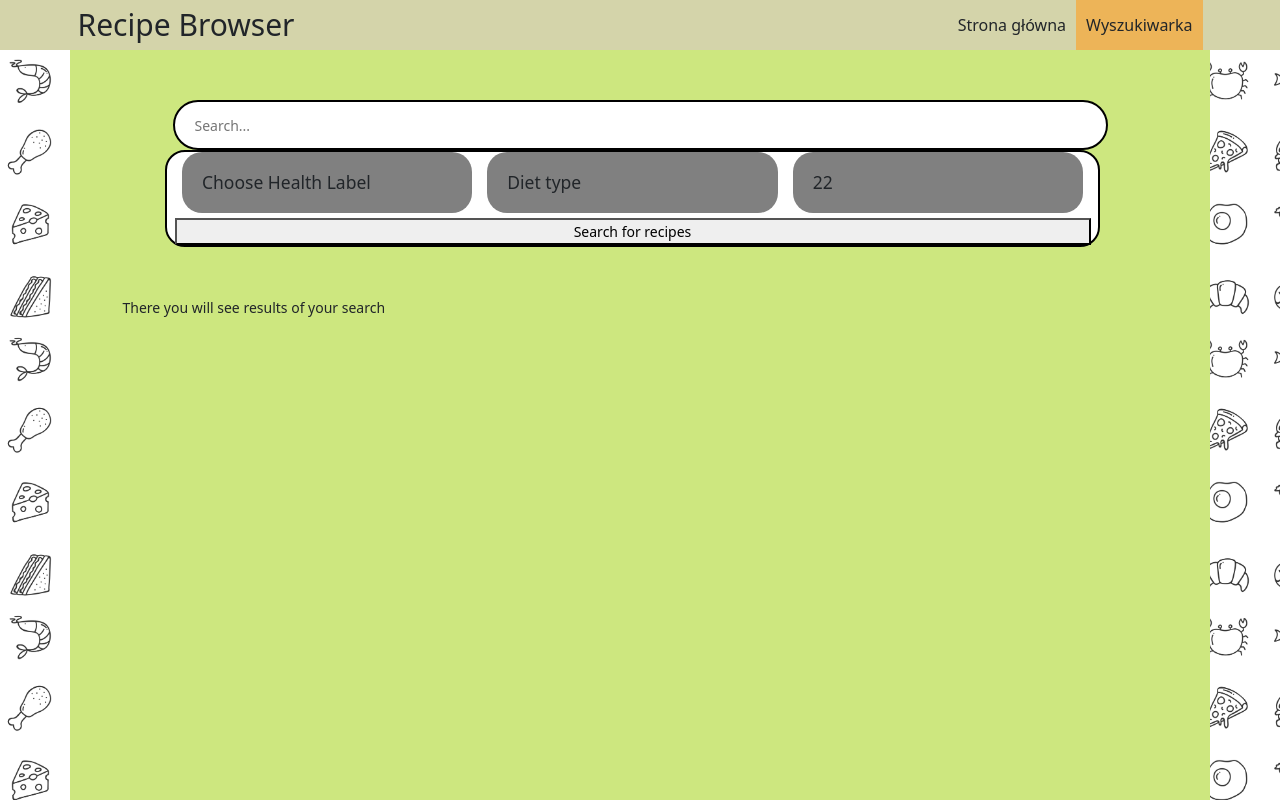
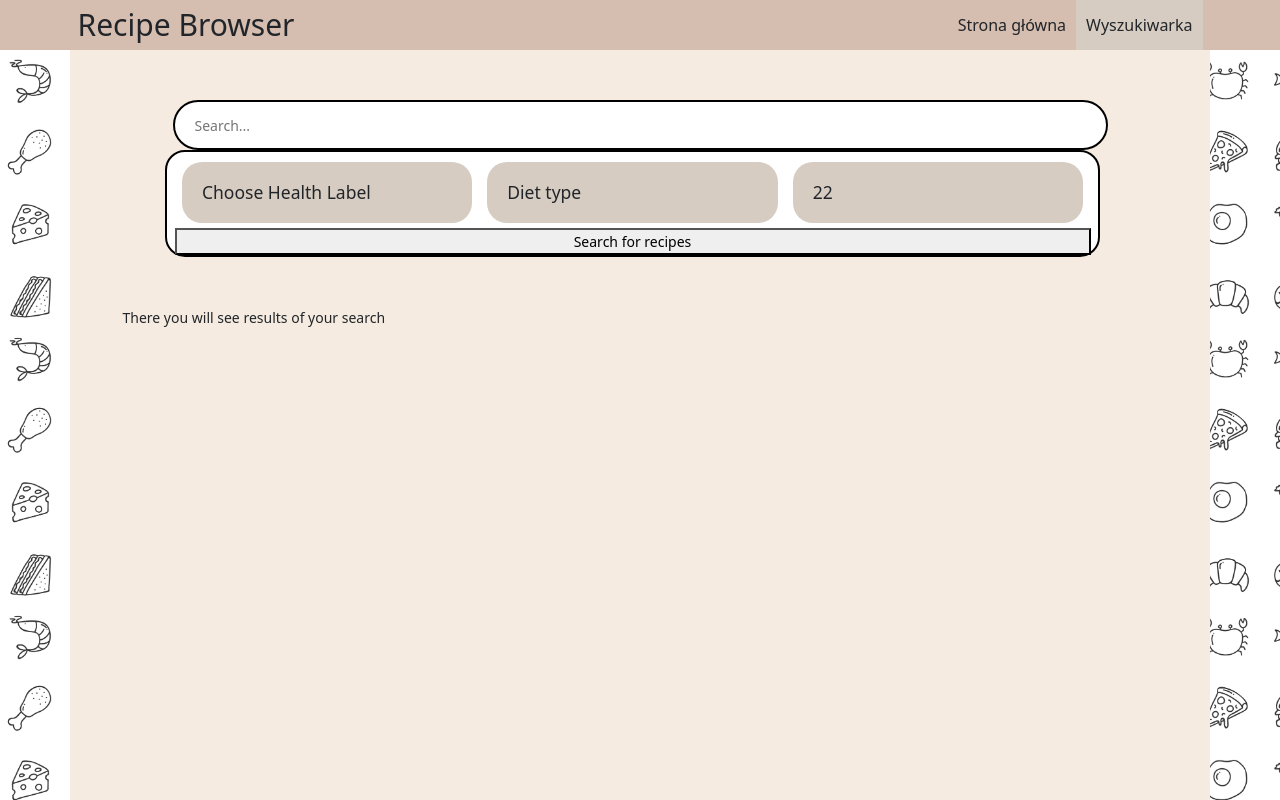
Before and after one commit to Wyso98/food_recipes_app, a React (Vite) app: page /#/searchForRecipe in a window 1280 px wide. Built offline with nearby package versions, Linux system fonts and the light colour scheme.

Commit message:
I made some style fixes. I had to go back in this project because of API errors - I couldnt fix it so i go back.

```diff
--- a/src/scss/elements/_form.scss
+++ b/src/scss/elements/_form.scss
@@ -18,16 +18,18 @@
     background-color: white;
     border-radius: 2rem;
     border: 2px solid black;
+    padding-top: 1rem;
     .search_form-box-element{
       position: relative;
       .search_form-heading{
-        background-color: grey;
+        background-color: colors.$bg-formButton;
         border-radius: 2rem;
         padding: 2rem;
       }
-      .search_form-listOfCheckboxes{
+      .search_form-listOfCheckboxes, .search_form-listOfRadios{
         width: 100%;
         position: absolute;
+        z-index: 1;
         top: 7rem;
         left: 1px;
         background-color: lightgrey;
@@ -35,5 +37,11 @@
         padding: 1rem;
       }
     }
+    .search_form-submitButton{
+      background-color: colors.$bg-searchFormButton;
+      height: 5rem;
+      border-radius: 2rem;
+      margin-bottom: 1rem;
+    }
   }
 }
--- a/src/scss/elements/_recipeElement.scss
+++ b/src/scss/elements/_recipeElement.scss
@@ -1,7 +1,7 @@
 @use "../settings/colors";
 
 .recipe_element{
-  border: solid colors.$border-recipes 3px;
+  border: solid #D5BDAF 1px;
   border-radius: 2rem;
   margin-bottom: 2rem;
   padding: 10px;
--- a/src/scss/elements/_recipePage.scss
+++ b/src/scss/elements/_recipePage.scss
@@ -13,7 +13,7 @@
     justify-content: space-around;
     .imageOfMeal{
       border-radius: 2rem;
-      border: 0.5rem solid colors.$border-recipes;
+      border: 0.3rem solid colors.$nav-color;
       padding: 0;
     }
     .recipePage_mainInfo-background{
@@ -90,7 +90,7 @@
       .recipePage_button{
         display: inline-block;
         padding: 2rem;
-        background-color: colors.$button1-color;
+        background-color: colors.$bg-searchFormButton;
         border: solid 2px colors.$border-button;
         box-shadow: 8px 8px 24px 0px rgba(66, 68, 90, 1);
         border-radius: 1.5rem;
--- a/src/scss/settings/colors.scss
+++ b/src/scss/settings/colors.scss
@@ -1,11 +1,13 @@
-$primary-color: #edb458;
-$nav-color: #d4d4aa;
+$primary-color: #D6CCC2;
+$nav-color: #D5BDAF;
 $secondary-color: #bad4aa;
 $button1-color: #e8871e;
 $form-bg-color: #ebf5df;
 $border-recipes: #ebf5df;
-$container-color: #cde77f;
+$container-color: #F5EBE0;
 $border-button: #000000;
 $border-1: #000000;
 $table-color1: #b1ddf1;
 $white-color: #FFFFFF;
+$bg-formButton: #D6CCC2;
+$bg-searchFormButton: #D5BDAF;
```
Also changed, not shown: src/API/API-metods.jsx (indentation only), src/Form.jsx (indentation only).
